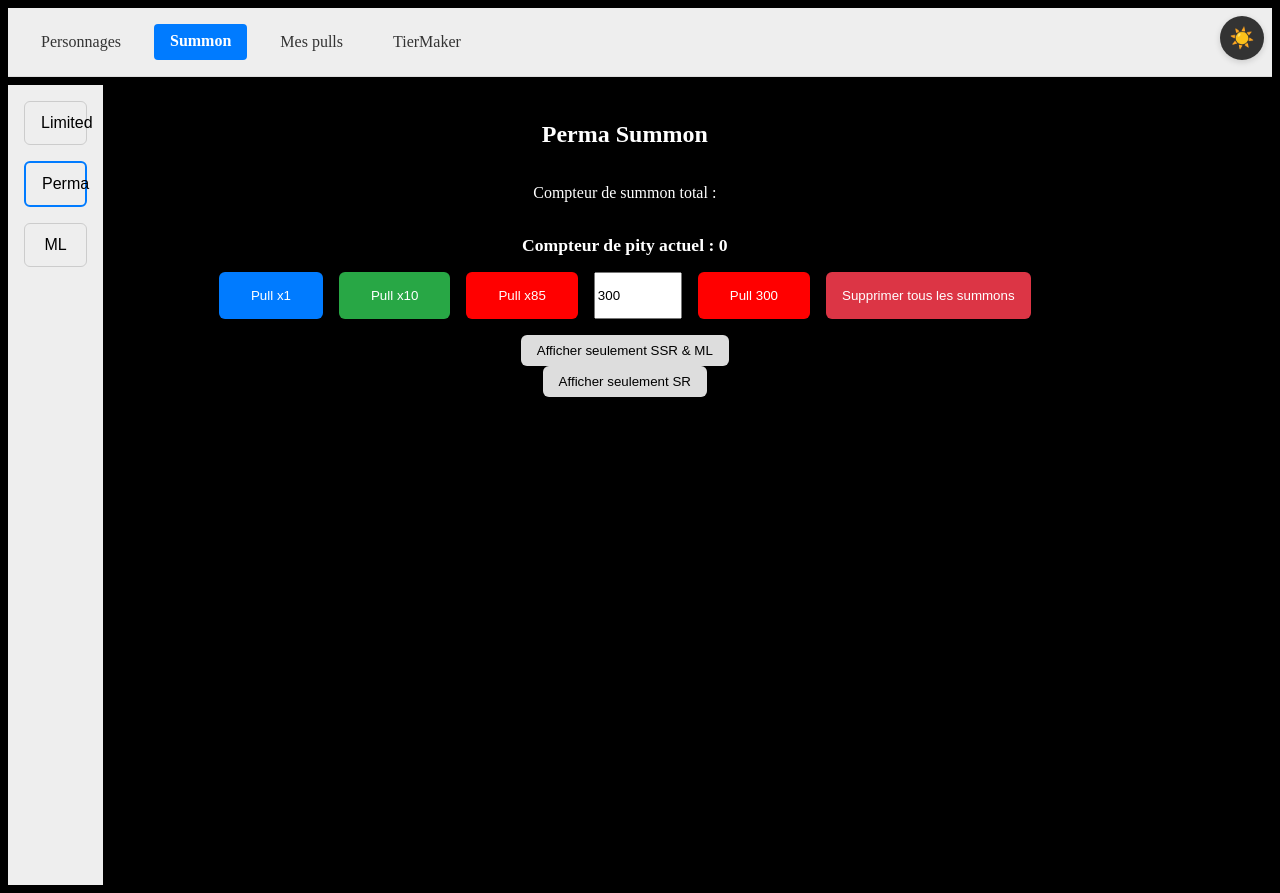
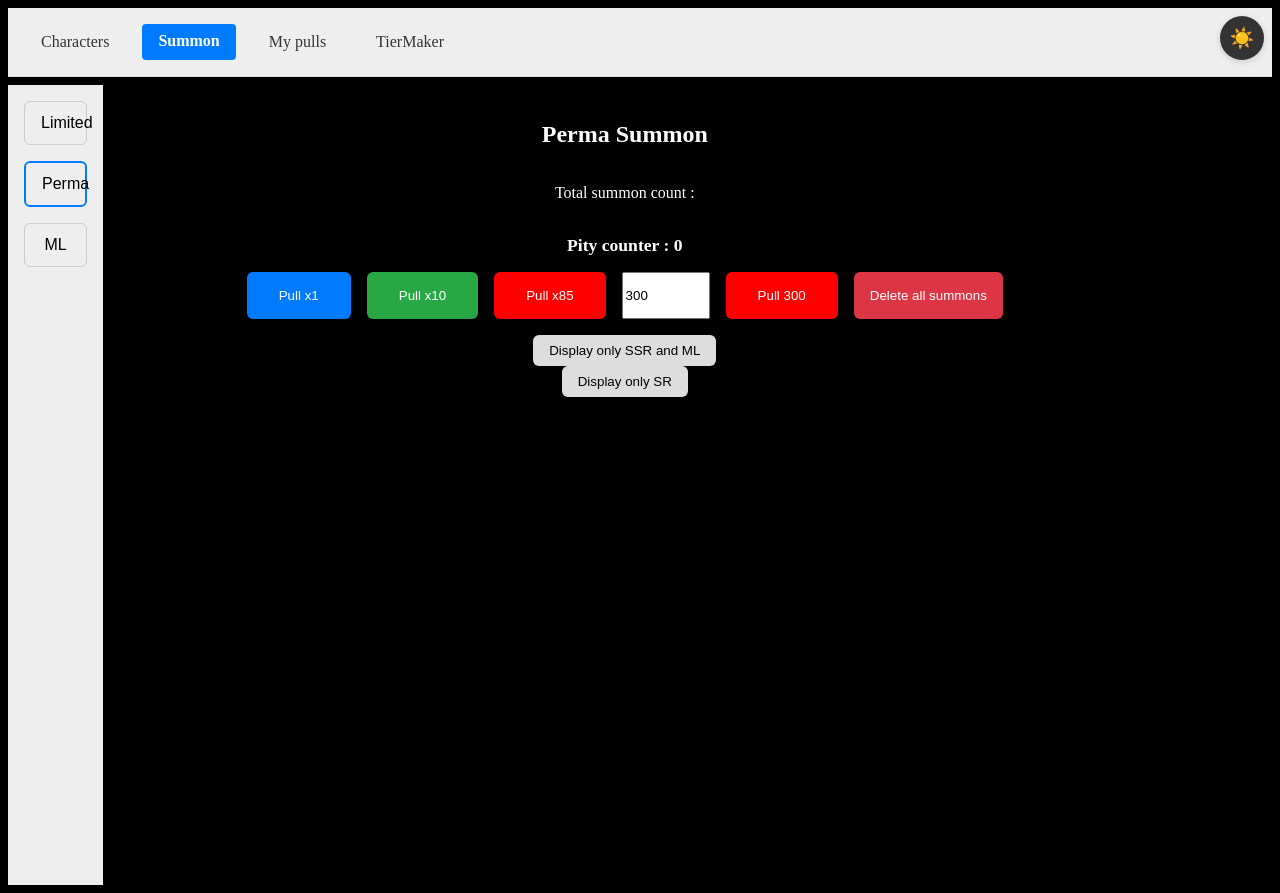
Before and after one commit to MarvinBel/gacha-sim, a React (Create React App) app: page /summons in a window 1280 px wide. Built offline with nearby package versions, Linux system fonts and the light colour scheme.

Commit message:
[UPDATE] CHanged some texts to english

```diff
--- a/src/components/DropZone/DropZone.tsx
+++ b/src/components/DropZone/DropZone.tsx
@@ -57,7 +57,7 @@ const DragDropJSON: React.FC = () => {
   const [open, setOpen] = useState(false);
 
   const displayTypeList: displayItem[] = [
-    {type: TypePersoFilter.ALL, name: "Tous"},
+    {type: TypePersoFilter.ALL, name: "All"},
     {type: TypePersoFilter.SSR, name: "SSR"},
     {type: TypePersoFilter.ML, name: "ML"},
     {type: TypePersoFilter.SSR_RGB, name: "SSR_RGB"},
@@ -93,7 +93,6 @@ const DragDropJSON: React.FC = () => {
   }
 
   const addMapItem = (key: string, item: ItemType) => {
-    // ⚠️ Ne pas modifier l'ancienne Map directement
     const newMap = new Map(droppedItems);
 
     Array.from(newMap.entries()).forEach(([mapKey, itemList]) => {
--- a/src/components/Navbar.tsx
+++ b/src/components/Navbar.tsx
@@ -18,9 +18,9 @@ const Navbar: React.FC = () => {
       }}
     >
       {[
-        { label: 'Personnages', path: '/characters' },
+        { label: 'Characters', path: '/characters' },
         { label: 'Summon', path: '/summons' },
-        { label: 'Mes pulls', path: '/mysummons' },
+        { label: 'My pulls', path: '/mysummons' },
         { label: 'TierMaker', path: '/tierMaker' },
       ].map(({ label, path }) => (
         <NavLink
--- a/src/pages/MySummons.tsx
+++ b/src/pages/MySummons.tsx
@@ -23,7 +23,7 @@ const MySummons: React.FC = () => {
   return (
     <div style={{ padding: 20 }}>
       <div style={{ display: 'flex', gap: "20%"}}>
-      <h1>Mes Summons</h1>
+      <h1>My Summons</h1>
       <h1>Total summon : {window.localStorage.getItem("summonCount")}</h1>
       </div>
       <div style={{ marginBottom: 20, display: 'flex', gap: '1rem', flexWrap: 'wrap' }}>
@@ -39,7 +39,7 @@ const MySummons: React.FC = () => {
             flexGrow: 1,
           }}
         >
-          {showSSRAndMLOnly ? 'Afficher tous les summons' : 'Afficher seulement SSR & ML'}
+          {showSSRAndMLOnly ? 'Display all' : 'Display only SSR and ML'}
         </button>
 
         <button
@@ -54,12 +54,12 @@ const MySummons: React.FC = () => {
             flexGrow: 1,
           }}
         >
-          Supprimer tous les summons
+          Delete all summons
         </button>
       </div>
 
       <div style={{ display: 'flex', flexWrap: 'wrap', gap: 12 }}>
-        {displayedSummons.length === 0 && <p>Aucun summon trouvé.</p>}
+        {displayedSummons.length === 0 && <p>No summon found.</p>}
 
         {displayedSummons.map((summon, idx) => {
           let pityColor = '#000';
--- a/src/pages/Summons.tsx
+++ b/src/pages/Summons.tsx
@@ -12,8 +12,6 @@ const Summons: React.FC = () => {
   const [showSROnly, setShowSROnly] = useState(false);
 
 
-
-  // Convertit la sélection en banner valide pour le pull
   const banner = (selectedType === 'Perma' || selectedType === 'ML' || selectedType === 'Limited')
     ? selectedType.toLowerCase() as 'perma' | 'ml' | 'limited'
     : 'perma';
@@ -123,9 +121,9 @@ const Summons: React.FC = () => {
         {selectedType ? (
           <>
             <h2>{selectedType} Summon</h2>
-            <p>Compteur de summon total : {window.localStorage.getItem("summonCount")}</p>
+            <p>Total summon count : {window.localStorage.getItem("summonCount")}</p>
             <p style={{ marginBottom: '1rem', fontWeight: 'bold', fontSize: '1.1rem' }}>
-              Compteur de pity actuel : {pityCounter}
+              Pity counter : {pityCounter}
             </p>
 
             <div style={{ display: 'flex', gap: '1rem', marginBottom: '1rem' }}>
@@ -158,7 +156,7 @@ const Summons: React.FC = () => {
                   flexGrow: 1,
                 }}
               >
-                Supprimer tous les summons
+                Delete all summons
               </button>
             </div>
             <button
@@ -172,7 +170,7 @@ const Summons: React.FC = () => {
                 color: window.localStorage.getItem('theme') === 'dark' ? "#ddd" : 'black',
               }}
             >
-              {showSSRAndMLOnly ? 'Afficher tous les summons' : 'Afficher seulement SSR & ML'}
+              {showSSRAndMLOnly ? 'Display all summons' : 'Display only SSR and ML'}
             </button>
             <button
               onClick={() => setShowSROnly(!showSROnly)}
@@ -185,7 +183,7 @@ const Summons: React.FC = () => {
                 color: window.localStorage.getItem('theme') === 'dark' ? "#ddd" : 'black',
               }}
             >
-              {showSROnly ? 'Afficher tous les summons' : 'Afficher seulement SR'}
+              {showSROnly ? 'Display all summons' : 'Display only SR'}
             </button>
             {displayedSummons.length > 0 && (
               <div style={{ display: 'flex', flexWrap: 'wrap', gap: '1rem', justifyContent: 'center', overflowY: 'auto' }}>
@@ -245,7 +243,7 @@ const Summons: React.FC = () => {
             )}
           </>
         ) : (
-          <p>Sélectionne un type de summon à gauche</p>
+          <p>Select a banner on the left</p>
         )}
       </main>
     </div>
```
